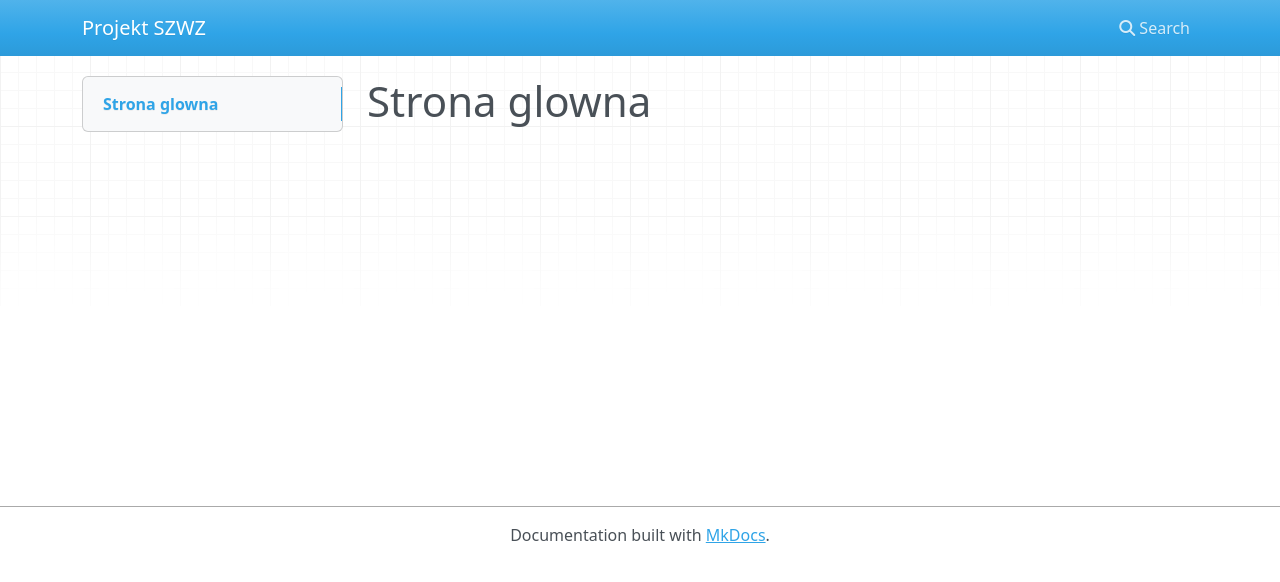
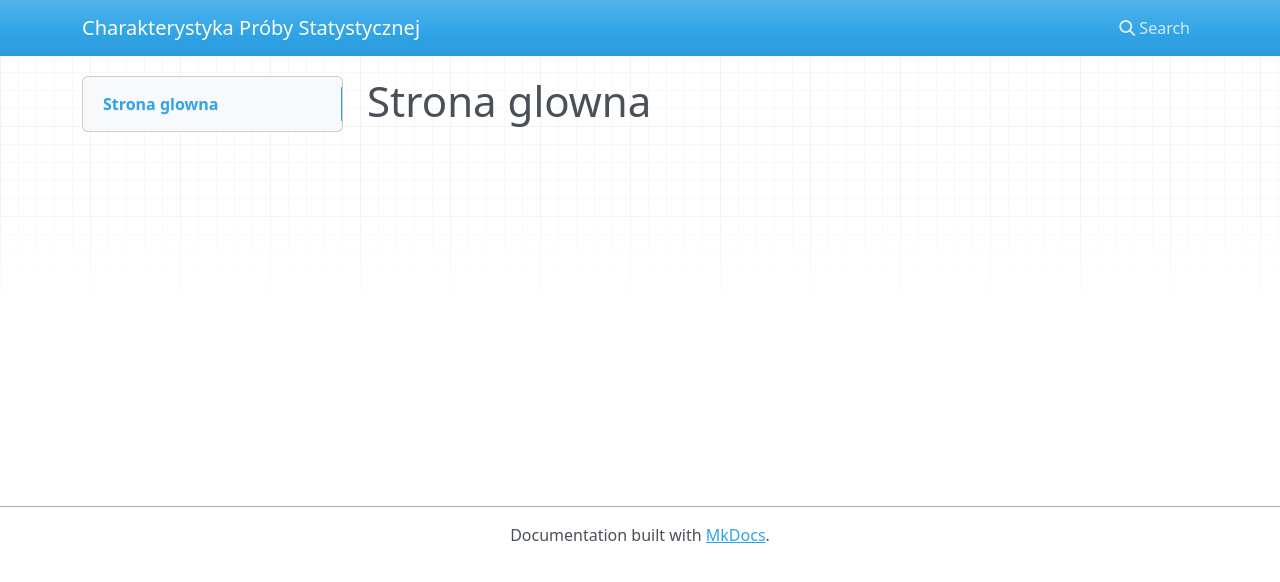
Before and after one commit to nickkk-ecm/bartosz-nikita-statystyka-dev, an MkDocs documentation site: the page built from docs/index.md, in a window 1280 px wide. Shown: the top 582 px of the page. Built offline with MkDocs 1.6.1, drawn with Linux system fonts in a browser that asks for light colours; nearby versions of some CDN libraries.

Commit message:
Zmiana nazwy projektu

```diff
--- a/mkdocs.yml
+++ b/mkdocs.yml
@@ -1 +1 @@
-site_name: Projekt SZWZ
+site_name: Charakterystyka Próby Statystycznej
```
